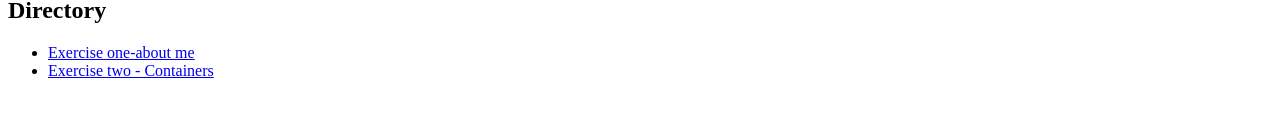
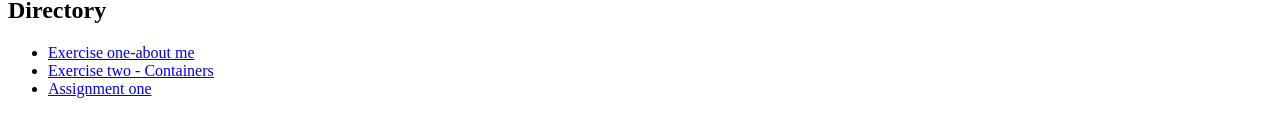
Before and after one commit to DarcieMarryatt/web-1, a plain HTML site: page index.html in a window 1280 px wide. Shown: the part 139-276 px from the top of the page. Drawn offline with Linux system fonts and the light colour scheme.

Commit message:
Add files via upload

```diff
--- a/index.html
+++ b/index.html
@@ -15,6 +15,9 @@
             <li>
                 <a href="exercise-two/index.html">Exercise two - Containers</a>
             </li>
+            <li><a
+                   href="assignment-one/index.html">Assignment one</a>
+            </li>
         </ul>
     </body>
 </html>
```
